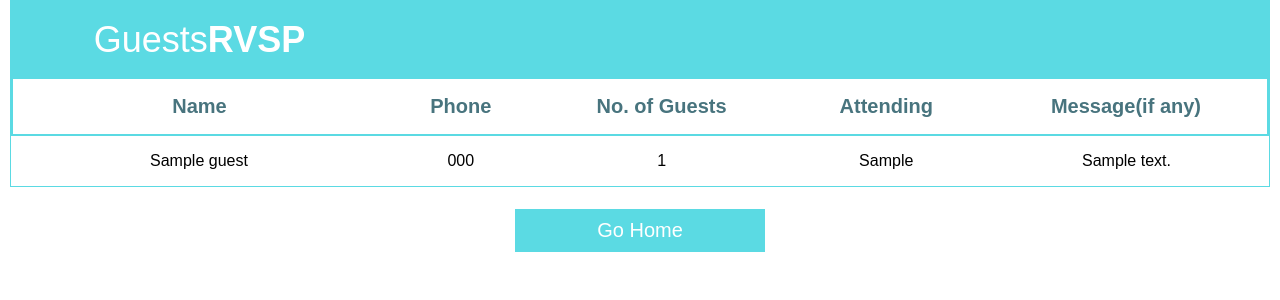
After one commit to Ayyappa44488/invitationgenerator, a Flask app: page /invitation/viewguests/1 in a window 1280 px wide. The commit adds this page. Shown: the top 300 px of the page. Run offline with Flask 3, Linux system fonts and the light colour scheme; tables that the repository leaves empty hold one stand-in row (values such as "Sample post").

Commit message:
updatedprofile

```diff
--- a/blueprints/invitations/invitation.py
+++ b/blueprints/invitations/invitation.py
@@ -123,3 +123,23 @@ def rvsp():
    db.session.add(guest)
    db.session.commit()
    return redirect('/invitation/view/'+invitation_id)
+
+
+@invitation.route('/viewcards')
+def viewcards():
+   invitations=Invitation.query.filter_by(user_id=session['user_id']).all()
+   couple_details=[]
+   for invitation in invitations:
+      groom_details=Couple.query.filter_by(invitation_id=invitation.id,groom_bride=True).first()
+      bride_details=Couple.query.filter_by(invitation_id=invitation.id,groom_bride=False).first()
+      couple_details.append({'id':invitation.id,'groom_name':groom_details.name,'bride_name':bride_details.name,'marriage_date':invitation.marriage_date})
+   return render_template('user_viewcards.html',data=couple_details)
+
+
+@invitation.route('/viewguests/<invitation_id>')
+def viewguests(invitation_id):
+   guests=Guest.query.filter_by(invitation_id=invitation_id).all()
+   guests_details=[]
+   for guest in guests:
+      guests_details.append({'name':guest.name,'phone':guest.phone,'guests_count':guest.guests_count,'attending':guest.attending,'message':guest.message})
+   return render_template('user_viewguests.html',data=guests_details)
--- a/blueprints/invitations/templates/invitation_card.html
+++ b/blueprints/invitations/templates/invitation_card.html
@@ -8,8 +8,7 @@
     <meta content="Free HTML Templates" name="keywords">
     <meta content="Free HTML Templates" name="description">
 
-    <!-- Favicon -->
-    <link href="/static/images/invitation/img/favicon.ico" rel="icon">
+    <link rel="icon" href="/static/images/home/logo.png" type="image/png">
 
     <!-- Google Web Fonts -->
     <link rel="preconnect" href="https://fonts.gstatic.com">
--- /dev/null
+++ b/blueprints/invitations/templates/user_viewguests.html
@@ -0,0 +1,50 @@
+<!DOCTYPE html>
+<html lang="en">
+
+<head>
+    <meta charset="UTF-8">
+    <meta http-equiv="X-UA-Compatible" content="IE=edge">
+    <meta name="viewport" content="width=device-width, initial-scale=1.0">
+    <title>Cards Designed</title>
+    <link rel="icon" href="/static/images/home/logo.png" type="image/png">
+    <link rel="stylesheet" href="/static/css/invitation/dashboard.css" />
+    <link rel="stylesheet" href="https://unicons.iconscout.com/release/v4.0.0/css/line.css">
+</head>
+
+<body>
+    <div class="header_fixed" id="userdata">
+        <table>
+            <div class="head">
+                <thead>
+                    <tr style="border: 2px solid #5bdae3;">
+                        <th>Guests<span id="span">RVSP</span></th>
+                        <th></th>
+                        <th></th>
+                        <th></th>
+                        <th></th>
+                    </tr>
+                </thead>
+            </div>
+            <tbody>
+                <tr style="border: 2px solid #5bdae3;">
+                    <th>Name</th>
+                    <th>Phone</th>
+                    <th>No. of Guests</th>
+                    <th>Attending</th>
+                    <th>Message(if any)</th>
+                </tr>
+                {% for row in data %}
+                <tr>
+                    <td>{{row.name}}</td>
+                    <td>{{row.phone}}</td>
+                    <td>{{ row.guests_count}}</td>
+                    <td>{{row.attending}}</td>
+                    <td>{{row.message}}</td>
+                </tr>
+                {% endfor %}
+            </tbody>
+        </table>
+    </div><br>
+    <center><button onclick="document.location='/'" class="home-btn">Go Home</button></center>
+</body>
+</html>
--- a/blueprints/users/templates/login.html
+++ b/blueprints/users/templates/login.html
@@ -4,7 +4,8 @@
   <head>
     <meta charset="UTF-8">
     <!--<title> Login and Registration Form in HTML & CSS | CodingLab </title>-->
-    <link rel="stylesheet" href="/static/css/login/login.css">
+    <link rel="stylesheet" href="/static/css/user/login.css">
+    <link rel="icon" href="/static/images/home/logo.png" type="image/png">
     <!-- Fontawesome CDN Link -->
     <link rel="stylesheet" href="https://cdnjs.cloudflare.com/ajax/libs/font-awesome/5.15.3/css/all.min.css">
     <meta name="viewport" content="width=device-width, initial-scale=1.0">
--- a/blueprints/users/user.py
+++ b/blueprints/users/user.py
@@ -31,6 +31,7 @@ def validate():
     if data and data.verify_password(password):
         session['logged_in']=True
         session['user_id']=data.id
+        session['user_name']=(data.name).capitalize()
         return redirect('/')
     else:
         return jsonify({'message':'Login Failed'})
@@ -38,5 +39,5 @@ def validate():
 
 @user.route('/logout')
 def logout():
-    session.pop('logged_in',None)
+    session.clear()
     return redirect('/')
--- /dev/null
+++ b/static/css/invitation/dashboard.css
@@ -0,0 +1,110 @@
+* {
+    margin: 0;
+    padding: 0;
+    box-sizing: border-box;
+}
+
+body {
+    padding-left: 10px;
+    padding-right: 10px;
+    width: 100%;
+    justify-content: center;
+    font-family: 'Poppins', sans-serif;
+}
+
+table {
+    width: 100%;
+    border-collapse: collapse;
+}
+
+.header_fixed {
+    max-height: 100vh;
+    width: 100%;
+    overflow: auto;
+    border: 1px solid #5bdae3;
+}
+#span{
+    font-weight: bold;
+    color: white;
+}
+
+.header_fixed thead th {
+    position: sticky;
+    top: 0;
+    background-color: #5bdae3;
+    color: white;
+    font-weight: normal;
+    font-size: 36px;
+}
+.header_fixed thead th button{
+    background-color: white;
+    color: rgba(0, 0, 0, 0.6);
+    font-size: 15px;
+    padding: 6px;
+}
+.header_fixed thead th button:hover{
+    border: 1px solid black;
+    cursor: pointer;
+}
+th,td {
+    padding: 16px 20px;
+    font-size: 16px;
+    text-align: center;
+}
+
+td img {
+    height: 150px;
+    width: 150px;
+}
+
+tr:nth-child(even):hover {
+    border: 2px solid #5bdae3;
+}
+
+tr:nth-child(odd):hover {
+    border: 2px solid #5bdae3;
+}
+
+tr:hover td {
+    color: #5bdae3;
+    cursor: pointer;
+}
+
+
+::-webkit-scrollbar {
+    width: 0px;
+}
+
+::-webkit-scrollbar-track {
+    -webkit-box-shadow: inset 0 0 6px rgba(0, 0, 0, 0.3);
+}
+
+::-webkit-scrollbar-thumb {
+    -webkit-box-shadow: inset 0 0 6px rgba(0, 0, 0, 0.3);
+}
+tbody th{
+    font-size: 20px;
+    font-weight: bold;
+    color: #48747E;
+}
+.btn1,.home-btn,.btn2{
+    background-color: #5bdae3;
+    border:none;
+    /* border-radius: 5px; */
+    color: white;
+    padding:10px 82px;
+    text-align: center;
+    text-decoration: none;
+    display: inline-block;
+    font-size: 20px;
+    margin: 4px 2px;
+    cursor: pointer;
+    -webkit-transition-duration: 0.4s;
+    transition-duration: 0.4s;
+    /* box-shadow: 0 12px 17px 0 rgba(0, 0, 0, 0.1),0 17px 50px 0 rgba(0, 0, 0, 0.12); */
+}
+.btn1:hover,.home-btn:hover,.btn2:hover{
+    /* box-shadow: 0 12px 17px 0 rgba(119, 154, 173, 0.715),0 17px 50px 0 rgba(110, 228, 222, 0.77); */
+    box-shadow: 3px 3px 3px #5bdae3;
+
+}
```
Also changed, not shown: blueprints/invitations/templates/user_viewcards.html (added, +69 -0 lines), static/css/home/style.css (+21 -25 lines), templates/index.html (+19 -19 lines), static/css/user/login.css (renamed from static/css/login/login.css), static/images/invitation/img/bride.JPG (added).
